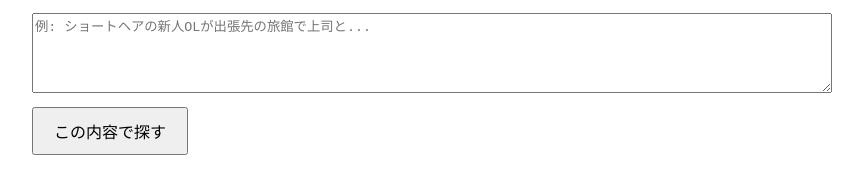
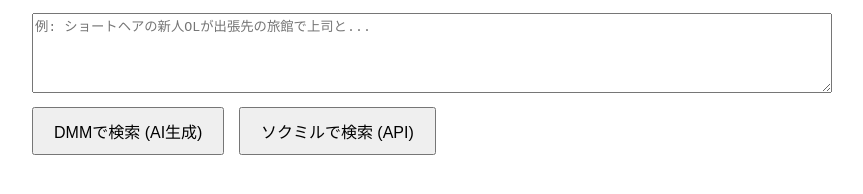
Before and after one commit to eponine0805/av-search-tool, a website: page public/index.html in a window 1280 px wide. Shown: the part 156-350 px from the top of the page, without its empty margins (208-1071 px from the left). Drawn offline with Linux system fonts and the light colour scheme.

Commit message:
Update index.html

```diff
--- a/public/index.html
+++ b/public/index.html
@@ -5,10 +5,11 @@
     <meta name="viewport" content="width=device-width, initial-scale=1.0">
     <title>AV内容検索ツール</title>
     <style>
+        /* ...CSSは変更なし... */
         body { font-family: sans-serif; }
         .container { max-width: 800px; margin: 20px auto; padding: 20px; }
         textarea { width: 100%; min-height: 80px; margin-bottom: 10px; box-sizing: border-box; }
-        button { padding: 10px 20px; font-size: 16px; cursor: pointer; }
+        button { padding: 10px 20px; font-size: 16px; cursor: pointer; margin-right: 10px; }
         #results { margin-top: 20px; }
         .loader { display: none; }
         .item { border: 1px solid #ccc; padding: 10px; margin-bottom: 10px; display: flex; align-items: flex-start; }
@@ -22,7 +23,10 @@
         <h1>思い出せる内容からAVを探す</h1>
         <p>女優、シチュエーション、セリフなど覚えていることを自由に入力してください。</p>
         <textarea id="searchInput" placeholder="例: ショートヘアの新人OLが出張先の旅館で上司と..."></textarea>
-        <button id="searchButton">この内容で探す</button>
+
+        <button id="dmmSearchButton">DMMで検索 (AI生成)</button>
+        <button id="sokmilSearchButton">ソクミルで検索 (API)</button>
+
         <div class="loader" id="loader">検索中...</div>
         <div id="results"></div>
     </div>
```
